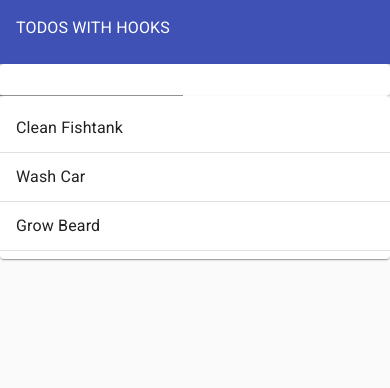
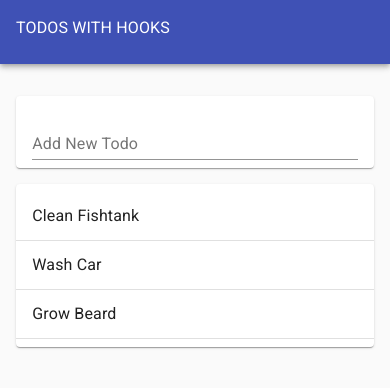
Before and after one commit to lowtrey/react-hooks-todo, a React (Create React App) app: page / in a window 390 px wide. Shown: the top 388 px of the page. Built offline with nearby package versions, Linux system fonts and the light colour scheme.

Commit message:
Style Grid and TodoForm components, make responsive

```diff
--- a/src/TodoApp.js
+++ b/src/TodoApp.js
@@ -32,8 +32,12 @@
           <Typography color='inherit'>TODOS WITH HOOKS</Typography>
         </Toolbar>
       </AppBar>
-      <TodoForm addTodo={addTodo} />
-      <TodoList todos={todos} />
+      <Grid container justify='center' style={{ marginTop: '1rem' }}>
+        <Grid item xs={11} md={8} lg={4}>
+          <TodoForm addTodo={addTodo} />
+          <TodoList todos={todos} />
+        </Grid>
+      </Grid>
     </Paper>
   );
 }
--- a/src/TodoForm.js
+++ b/src/TodoForm.js
@@ -6,7 +6,7 @@
 function TodoForm({ addTodo }) {
   const [value, handleChange, reset] = useInputState('');
   return (
-    <Paper>
+    <Paper style={{ margin: '1rem 0', padding: '0 1rem' }}>
       <form
         onSubmit={e => {
           e.preventDefault();
@@ -14,7 +14,13 @@
           reset();
         }}
       >
-        <TextField value={value} onChange={handleChange} />
+        <TextField
+          value={value}
+          onChange={handleChange}
+          margin='normal'
+          label='Add New Todo'
+          fullWidth
+        />
       </form>
     </Paper>
   );
```
